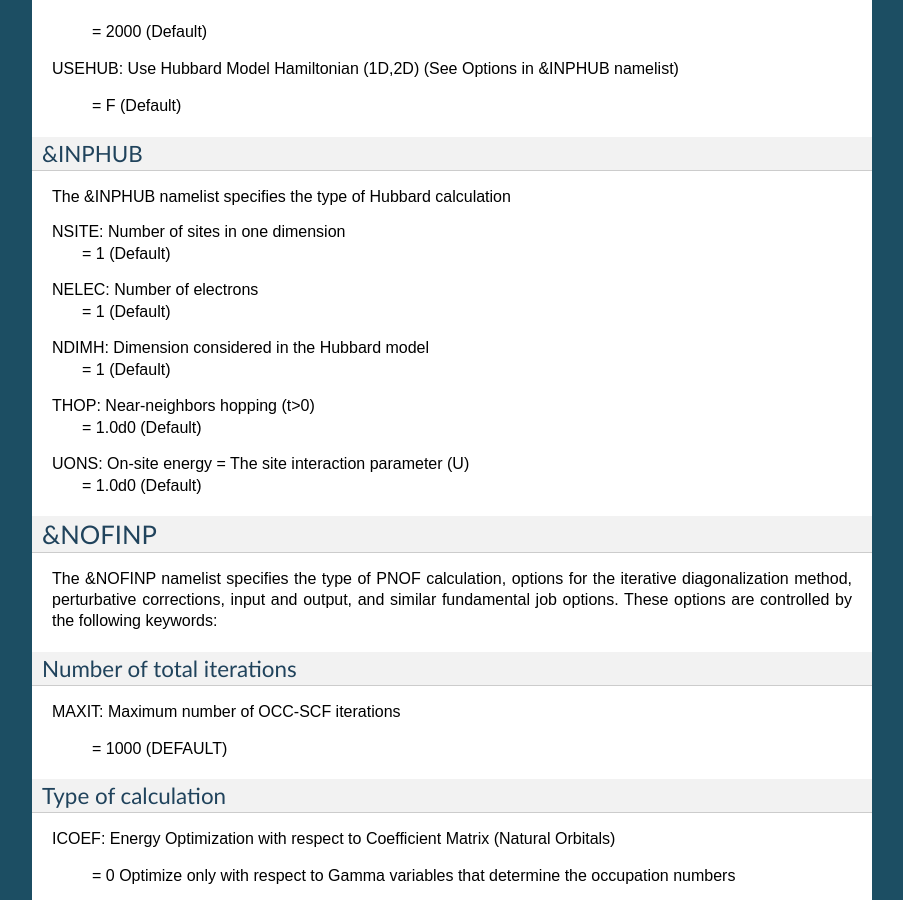
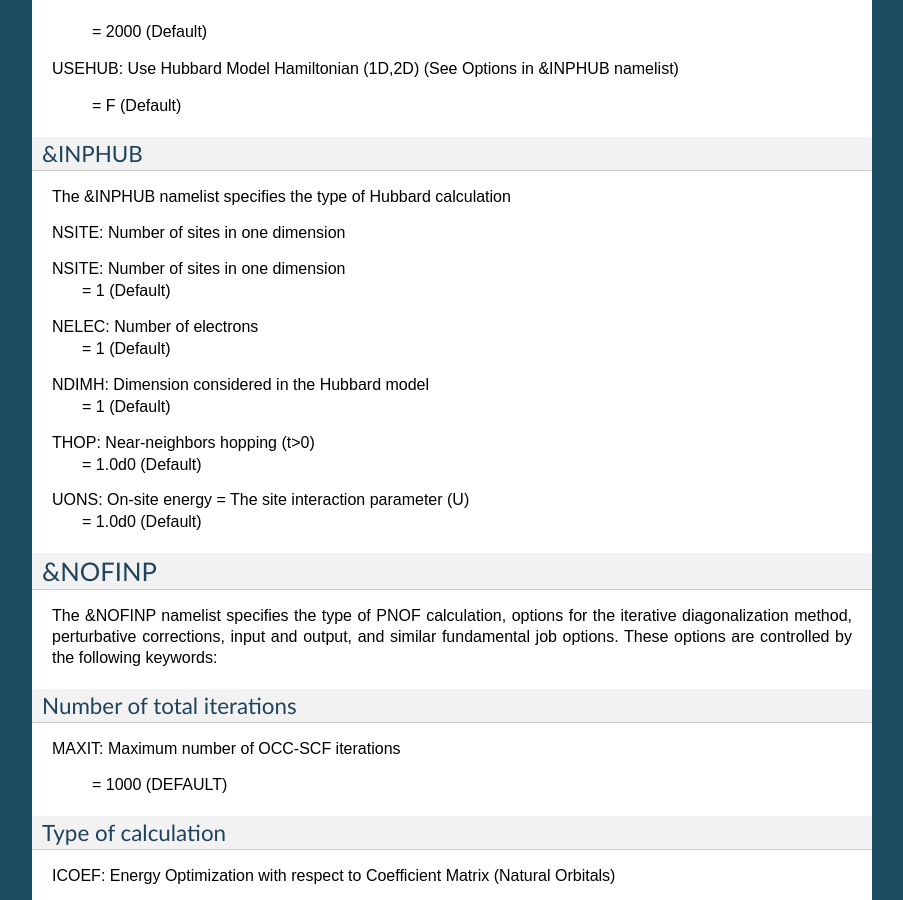
Before and after one commit to DoNOF/DoNOF-Documentation, a Sphinx documentation site: the page built from docs/input.rst, in a window 1280 px wide and 900 px high, scrolled down 2310 px. Shown: the whole window, without its empty margins (198-1101 px from the left). Built offline with Sphinx 7.4.7, drawn with Linux system fonts in a browser that asks for light colours.

Commit message:
Update input.rst

```diff
--- a/docs/input.rst
+++ b/docs/input.rst
@@ -121,6 +121,8 @@ USEHUB:     Use Hubbard Model Hamiltonian (1D,2D) (See Options in &INPHUB nameli
 &INPHUB
 ^^^^^^^
 The &INPHUB namelist specifies the type of Hubbard calculation
+
+NSITE:      Number of sites in one dimension
 
 NSITE:      Number of sites in one dimension
     = 1     (Default)
```
